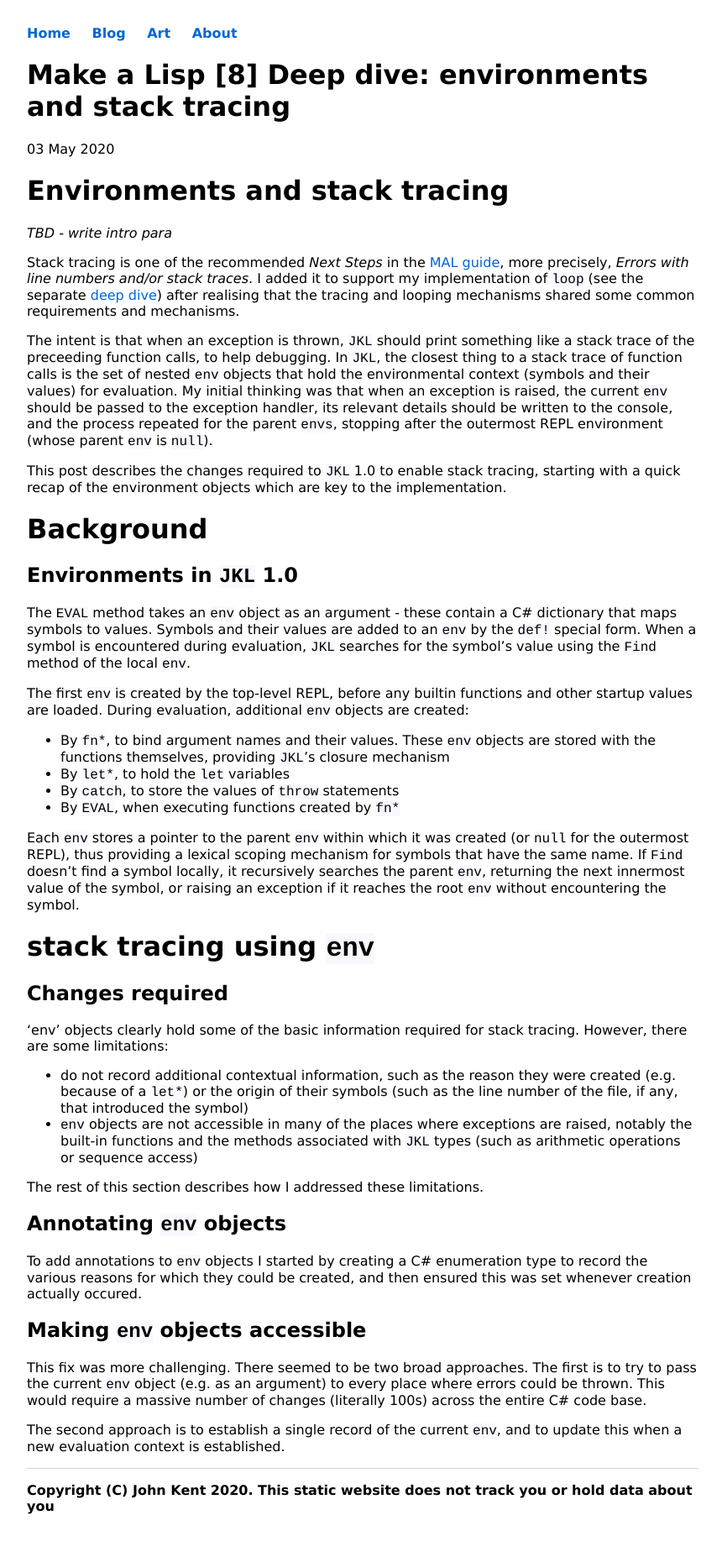
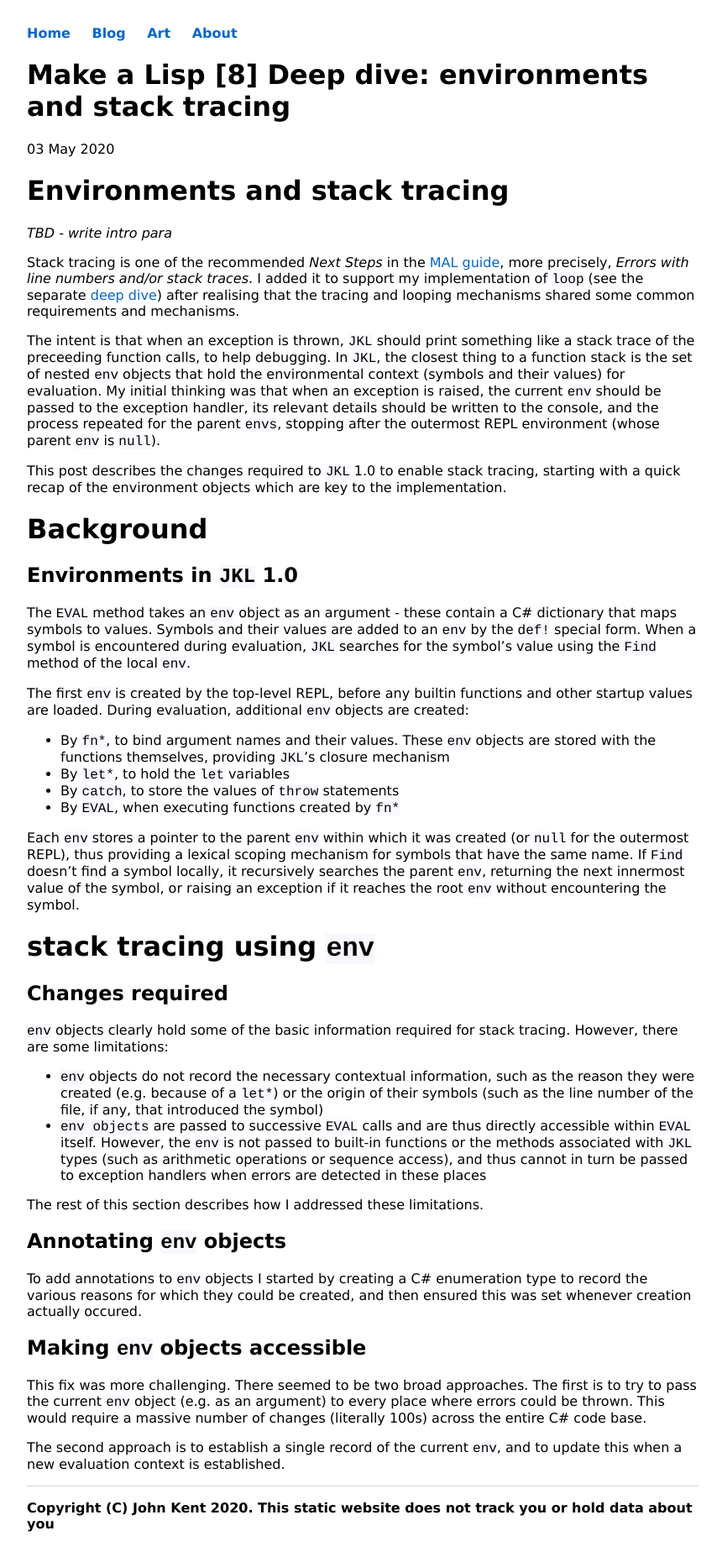
Before and after one commit to KineticLensman/KineticLensman.github.io, a Jekyll site: the page built from _posts/2020-05-02-environments.md, in a window 1280 px wide. Shown: the whole page at 84% size, without its empty margins (208-1068 px from the left). Built offline with Jekyll 4.4.1, drawn with Linux system fonts in a browser that asks for light colours; before the commit the page ends 1833 px from its top, so only the background shows below that.

Commit message:
reword, typos

```diff
--- a/_posts/2020-05-02-environments.md
+++ b/_posts/2020-05-02-environments.md
@@ -10,7 +10,7 @@ date: 2020-05-03
 
 Stack tracing is one of the recommended *Next Steps* in the [MAL guide](https://github.com/kanaka/mal/blob/master/process/guide.md), more precisely, *Errors with line numbers and/or stack traces*. I added it to support my implementation of `loop` (see the separate [deep dive](https://www.non-kinetic-effects.co.uk/blog/2020/04/18/looping-deep-dive)) after realising that the tracing and looping mechanisms shared some common requirements and mechanisms.
 
-The intent is that when an exception is thrown, `JKL` should print something like a stack trace of the preceeding function calls, to help debugging. In `JKL`, the closest thing to a stack trace of function calls is the set of nested `env` objects that hold the environmental context (symbols and their values) for evaluation. My initial thinking was that when an exception is raised, the current `env` should be passed to the exception handler, its relevant details should be written to the console, and the process repeated for the parent `envs`, stopping after the outermost REPL environment (whose parent `env` is `null`).
+The intent is that when an exception is thrown, `JKL` should print something like a stack trace of the preceeding function calls, to help debugging. In `JKL`, the closest thing to a function stack is the set of nested `env` objects that hold the environmental context (symbols and their values) for evaluation. My initial thinking was that when an exception is raised, the current `env` should be passed to the exception handler, its relevant details should be written to the console, and the process repeated for the parent `envs`, stopping after the outermost REPL environment (whose parent `env` is `null`).
 
 This post describes the changes required to `JKL` 1.0 to enable stack tracing, starting with a quick recap of the environment objects which are key to the implementation.
 
@@ -32,9 +32,9 @@ Each `env` stores a pointer to the parent `env` within which it was created (or
 
 ## Changes required
 
-'env' objects clearly hold some of the basic information required for stack tracing. However, there are some limitations:
-* do not record additional contextual information, such as the reason they were created (e.g. because of a `let*`) or the origin of their symbols (such as the line number of the file, if any, that introduced the symbol)
-* `env` objects are not accessible in many of the places where exceptions are raised, notably the built-in functions and the methods associated with `JKL` types (such as arithmetic operations or sequence access)
+`env` objects clearly hold some of the basic information required for stack tracing. However, there are some limitations:
+* `env` objects do not record the necessary contextual information, such as the reason they were created (e.g. because of a `let*`) or the origin of their symbols (such as the line number of the file, if any, that introduced the symbol)
+* `env objects` are passed to successive `EVAL` calls and are thus directly accessible within `EVAL` itself. However, the `env` is not passed to built-in functions or the methods associated with `JKL` types (such as arithmetic operations or sequence access), and thus cannot in turn be passed to exception handlers when errors are detected in these places
 
 The rest of this section describes how I addressed these limitations.
 
```
